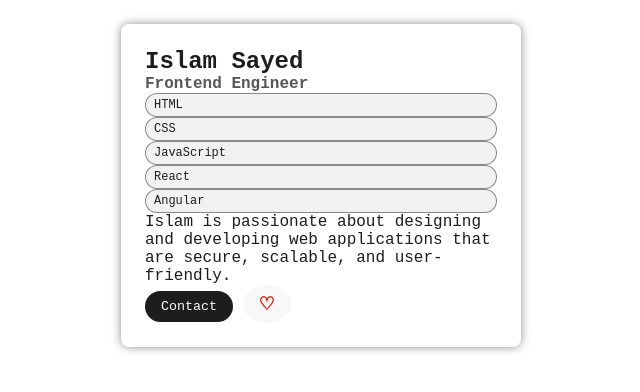
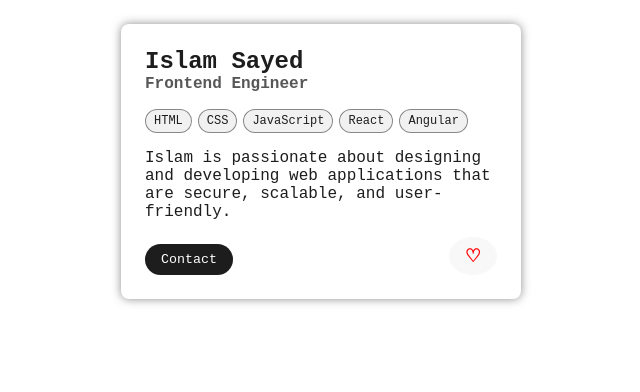
Before and after one commit to islamCodehood/flexbox-exercide, a plain HTML site: page index.html in a window 1280 px wide. Shown: the whole page, without its empty margins (319-959 px from the left). Drawn offline with Linux system fonts and the light colour scheme.

Commit message:
solution

```diff
--- a/style.css
+++ b/style.css
@@ -15,6 +15,10 @@ body {
   width: 400px;
   margin: auto;
   /* Add code here */
+  display: flex;
+  flex-direction: column;
+  gap: 16px;
+  align-items: flex-start;
 }
 
 .name {
@@ -30,6 +34,9 @@ body {
 
 .tags {
   /* Add code here */
+  display: flex;
+  flex-wrap: wrap;
+  gap: 6px
 }
 
 .tags div {
@@ -47,6 +54,9 @@ body {
 .button-group {
   width: 100%;
   /* Add code here */
+  display: flex;
+  justify-content: space-between;
+  align-items: flex-end;
 }
 .contact {
   background-color: #1d1d1e;
```
